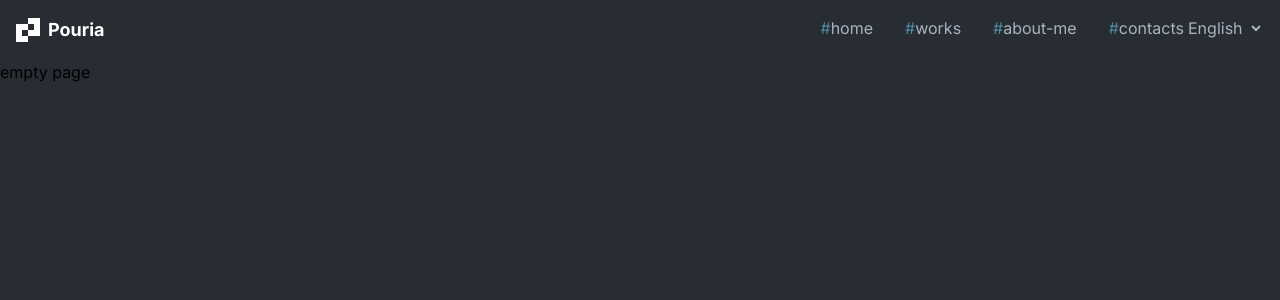
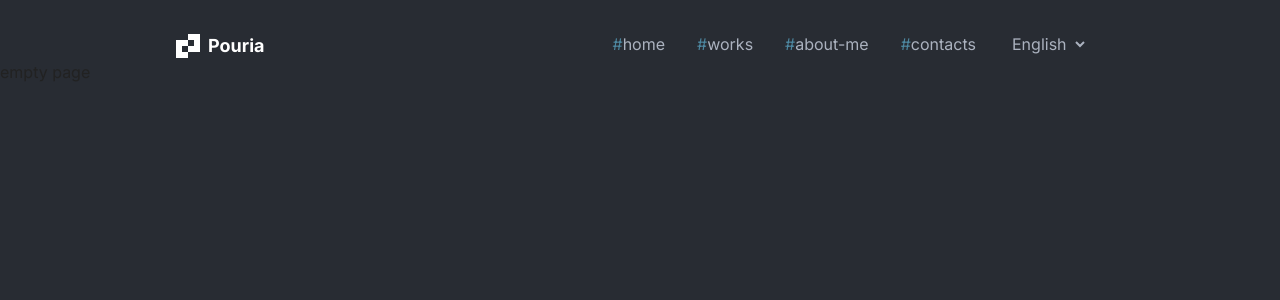
Before and after one commit to Pouria1378/pouria-blog, a Next.js app: page / in a window 1280 px wide. Shown: the top 300 px of the page. Built offline with nearby package versions, Linux system fonts and the light colour scheme; no server answers.

Commit message:
add js-cookie and save current language in it

```diff
--- a/app/globals.css
+++ b/app/globals.css
@@ -5,3 +5,390 @@
 body {
   background-color: #282C33;
 }
+
+/* reset css */
+html, body, div, span, applet, object, iframe,
+h1, h2, h3, h4, h5, h6, p, blockquote, pre,
+a, abbr, acronym, address, big, cite, code,
+del, dfn, em, img, ins, kbd, q, s, samp,
+small, strike, strong, sub, sup, tt, var,
+b, u, i, center,
+dl, dt, dd, ol, ul, li,
+fieldset, form, label, legend,
+table, caption, tbody, tfoot, thead, tr, th, td,
+article, aside, canvas, details, embed,
+figure, figcaption, footer, header, hgroup,
+menu, nav, output, ruby, section, summary,
+time, mark, audio, video {
+  margin: 0;
+  padding: 0;
+  border: 0;
+  font-size: 100%;
+  font: inherit;
+  vertical-align: baseline;
+}
+
+/* make sure to set some focus styles for accessibility */
+:focus {
+  outline: 0;
+}
+
+/* HTML5 display-role reset for older browsers */
+article, aside, details, figcaption, figure,
+footer, header, hgroup, menu, nav, section {
+  display: block;
+}
+
+body {
+  line-height: 1.5;
+}
+
+ol, ul {
+  list-style: none;
+}
+
+blockquote, q {
+  quotes: none;
+}
+
+blockquote:before, blockquote:after,
+q:before, q:after {
+  content: '';
+  content: none;
+}
+
+table {
+  border-collapse: collapse;
+  border-spacing: 0;
+}
+
+input[type=search]::-webkit-search-cancel-button,
+input[type=search]::-webkit-search-decoration,
+input[type=search]::-webkit-search-results-button,
+input[type=search]::-webkit-search-results-decoration {
+  -webkit-appearance: none;
+  -moz-appearance: none;
+}
+
+input[type=search] {
+  -webkit-appearance: none;
+  -moz-appearance: none;
+  -webkit-box-sizing: content-box;
+  -moz-box-sizing: content-box;
+  box-sizing: content-box;
+}
+
+textarea {
+  overflow: auto;
+  vertical-align: top;
+  resize: vertical;
+}
+
+/**
+ * Correct `inline-block` display not defined in IE 6/7/8/9 and Firefox 3.
+ */
+
+audio,
+canvas,
+video {
+  display: inline-block;
+  display: inline;
+  zoom: 1;
+  max-width: 100%;
+}
+
+/**
+ * Prevent modern browsers from displaying `audio` without controls.
+ * Remove excess height in iOS 5 devices.
+ */
+
+audio:not([controls]) {
+  display: none;
+  height: 0;
+}
+
+/**
+ * Address styling not present in IE 7/8/9, Firefox 3, and Safari 4.
+ * Known issue: no IE 6 support.
+ */
+
+[hidden] {
+  display: none;
+}
+
+/**
+ * 1. Correct text resizing oddly in IE 6/7 when body `font-size` is set using
+ *    `em` units.
+ * 2. Prevent iOS text size adjust after orientation change, without disabling
+ *    user zoom.
+ */
+
+html {
+  font-size: 100%;
+  /* 1 */
+  -webkit-text-size-adjust: 100%;
+  /* 2 */
+  -ms-text-size-adjust: 100%;
+  /* 2 */
+}
+
+/**
+ * Address `outline` inconsistency between Chrome and other browsers.
+ */
+
+a:focus {
+  outline: thin dotted;
+}
+
+/**
+ * Improve readability when focused and also mouse hovered in all browsers.
+ */
+
+a:active,
+a:hover {
+  outline: 0;
+}
+
+/**
+ * 1. Remove border when inside `a` element in IE 6/7/8/9 and Firefox 3.
+ * 2. Improve image quality when scaled in IE 7.
+ */
+
+img {
+  border: 0;
+  /* 1 */
+  -ms-interpolation-mode: bicubic;
+  /* 2 */
+}
+
+/**
+ * Address margin not present in IE 6/7/8/9, Safari 5, and Opera 11.
+ */
+
+figure {
+  margin: 0;
+}
+
+/**
+ * Correct margin displayed oddly in IE 6/7.
+ */
+
+form {
+  margin: 0;
+}
+
+/**
+ * Define consistent border, margin, and padding.
+ */
+
+fieldset {
+  border: 1px solid #c0c0c0;
+  margin: 0 2px;
+  padding: 0.35em 0.625em 0.75em;
+}
+
+/**
+ * 1. Correct color not being inherited in IE 6/7/8/9.
+ * 2. Correct text not wrapping in Firefox 3.
+ * 3. Correct alignment displayed oddly in IE 6/7.
+ */
+
+legend {
+  border: 0;
+  /* 1 */
+  padding: 0;
+  white-space: normal;
+  /* 2 */
+  margin-left: -7px;
+  /* 3 */
+}
+
+/**
+ * 1. Correct font size not being inherited in all browsers.
+ * 2. Address margins set differently in IE 6/7, Firefox 3+, Safari 5,
+ *    and Chrome.
+ * 3. Improve appearance and consistency in all browsers.
+ */
+
+button,
+input,
+select,
+textarea {
+  font-size: 100%;
+  /* 1 */
+  margin: 0;
+  /* 2 */
+  vertical-align: baseline;
+  /* 3 */
+  vertical-align: middle;
+  /* 3 */
+}
+
+/**
+ * Address Firefox 3+ setting `line-height` on `input` using `!important` in
+ * the UA stylesheet.
+ */
+
+button,
+input {
+  line-height: normal;
+}
+
+/**
+ * Address inconsistent `text-transform` inheritance for `button` and `select`.
+ * All other form control elements do not inherit `text-transform` values.
+ * Correct `button` style inheritance in Chrome, Safari 5+, and IE 6+.
+ * Correct `select` style inheritance in Firefox 4+ and Opera.
+ */
+
+button,
+select {
+  text-transform: none;
+}
+
+/**
+ * 1. Avoid the WebKit bug in Android 4.0.* where (2) destroys native `audio`
+ *    and `video` controls.
+ * 2. Correct inability to style clickable `input` types in iOS.
+ * 3. Improve usability and consistency of cursor style between image-type
+ *    `input` and others.
+ * 4. Remove inner spacing in IE 7 without affecting normal text inputs.
+ *    Known issue: inner spacing remains in IE 6.
+ */
+
+button,
+html input[type="button"],
+/* 1 */
+input[type="reset"],
+input[type="submit"] {
+  -webkit-appearance: button;
+  /* 2 */
+  cursor: pointer;
+  /* 3 */
+  overflow: visible;
+  /* 4 */
+}
+
+/**
+ * Re-set default cursor for disabled elements.
+ */
+
+button[disabled],
+html input[disabled] {
+  cursor: default;
+}
+
+/**
+ * 1. Address box sizing set to content-box in IE 8/9.
+ * 2. Remove excess padding in IE 8/9.
+ * 3. Remove excess padding in IE 7.
+ *    Known issue: excess padding remains in IE 6.
+ */
+
+input[type="checkbox"],
+input[type="radio"] {
+  box-sizing: border-box;
+  /* 1 */
+  padding: 0;
+  /* 2 */
+  height: 13px;
+  /* 3 */
+  width: 13px;
+  /* 3 */
+}
+
+/**
+ * 1. Address `appearance` set to `searchfield` in Safari 5 and Chrome.
+ * 2. Address `box-sizing` set to `border-box` in Safari 5 and Chrome
+ *    (include `-moz` to future-proof).
+ */
+
+input[type="search"] {
+  -webkit-appearance: textfield;
+  /* 1 */
+  -moz-box-sizing: content-box;
+  -webkit-box-sizing: content-box;
+  /* 2 */
+  box-sizing: content-box;
+}
+
+/**
+ * Remove inner padding and search cancel button in Safari 5 and Chrome
+ * on OS X.
+ */
+
+input[type="search"]::-webkit-search-cancel-button,
+input[type="search"]::-webkit-search-decoration {
+  -webkit-appearance: none;
+}
+
+/**
+ * Remove inner padding and border in Firefox 3+.
+ */
+
+button::-moz-focus-inner,
+input::-moz-focus-inner {
+  border: 0;
+  padding: 0;
+}
+
+/**
+ * 1. Remove default vertical scrollbar in IE 6/7/8/9.
+ * 2. Improve readability and alignment in all browsers.
+ */
+
+textarea {
+  overflow: auto;
+  /* 1 */
+  vertical-align: top;
+  /* 2 */
+}
+
+/**
+ * Remove most spacing between table cells.
+ */
+
+table {
+  border-collapse: collapse;
+  border-spacing: 0;
+}
+
+html,
+button,
+input,
+select,
+textarea {
+  color: #222;
+}
+
+
+::-moz-selection {
+  background: #b3d4fc;
+  text-shadow: none;
+}
+
+::selection {
+  background: #b3d4fc;
+  text-shadow: none;
+}
+
+img {
+  vertical-align: middle;
+}
+
+fieldset {
+  border: 0;
+  margin: 0;
+  padding: 0;
+}
+
+textarea {
+  resize: vertical;
+}
+
+.chromeframe {
+  margin: 0.2em 0;
+  background: #ccc;
+  color: #000;
+  padding: 0.2em 0;
+}
--- a/app/layout.tsx
+++ b/app/layout.tsx
@@ -2,6 +2,7 @@
 import { Inter } from "next/font/google";
 import "./globals.css";
 import Header from "@/components/header";
+import { cookies } from "next/headers";
 
 const inter = Inter({ subsets: ["latin"] });
 
@@ -16,7 +17,9 @@
   children: React.ReactNode;
 }) {
   return (
-    <html>
+    <html
+      dir={cookies().get("currentLanguage")?.value === "fa" ? "rtl" : "ltr"}
+    >
       <body className={inter.className}>
         <Header />
         {children}
--- a/components/header/index.tsx
+++ b/components/header/index.tsx
@@ -3,7 +3,8 @@
 import Link from "next/link";
 import React, { ChangeEventHandler, useEffect, useState } from "react";
 import useTranslate from "@/hooks/useTranslate";
-import i18n from "i18next";
+import { Languages } from "@/types/globals";
+import Cookies from "@/services/cookies";
 
 const Header = () => {
   const { t, changeLanguage, currentLanguage } = useTranslate();
@@ -28,21 +29,21 @@
     },
   ];
 
+  const toggleMenu = () => setisShowMobileHeader((prev) => !prev);
+
+  const changeLng: ChangeEventHandler<HTMLSelectElement> = (event) => {
+    changeLanguage(event.target.value as Languages);
+  };
+
   useEffect(() => {
-    i18n.changeLanguage("en");
-    console.log("currentLanguage", currentLanguage());
+    console.log(
+      'Cookies.get("currentLanguage") as Languages',
+      Cookies.get("currentLanguage") as Languages
+    );
   }, []);
 
-  const toggleMenu = () => setisShowMobileHeader((prev) => !prev);
-
-  const changeLang: ChangeEventHandler<HTMLSelectElement> = (event) => {
-    // changeLanguage(event.target.value);
-    i18n.changeLanguage(event.target.value);
-    console.log("event", event.target.value);
-  };
-
   return (
-    <header className="bg-transparent p-4 md:flex md:flex-row md:justify-between">
+    <header className="container bg-transparent pt-8 px-44 md:flex md:flex-row md:justify-between">
       <div className="container mx-auto flex justify-between items-center z-40">
         <div className="flex flex-row">
           <Image
@@ -88,17 +89,18 @@
             <Link
               key={text}
               href={to}
-              className="mb-8 md:mb-auto md:ml-8 whitespace-nowrap w-auto text-3xl md:text-base text-thirdinary"
+              className="mb-8 md:mb-auto md:mr-4 md:ml-4 whitespace-nowrap w-auto text-3xl md:text-base text-thirdinary"
             >
               <span className="text-primary">#</span>
               {text}
             </Link>
           ))}
           <select
-            className="w-20 bg-transparent text-thirdinary focus:border-none focus:outline-none"
+            className="w-20 md:mr-4 md:ml-4 bg-transparent text-thirdinary focus:border-none focus:outline-none"
             name="languages"
             id="languages"
-            onChange={changeLang}
+            onChange={changeLng}
+            value={Cookies.get("currentLanguage") as Languages}
           >
             <option className="text-secondary" value="en">
               English
--- a/hooks/useTranslate/i18n.ts
+++ b/hooks/useTranslate/i18n.ts
@@ -5,7 +5,7 @@
 
 i18n.use(initReactI18next).init({
   lng: "en",
-  debug: true,
+  // debug: true,
   resources: {
     fa: {
       translation: fa,
--- a/hooks/useTranslate/index.ts
+++ b/hooks/useTranslate/index.ts
@@ -1,15 +1,25 @@
+"use client";
 import { useTranslation } from "react-i18next";
 import i18n from "./i18n";
+import { useEffect } from "react";
+import { Languages } from "@/types/globals";
+import Cookies from "@/services/cookies";
 
 const useTranslate = () => {
   const { t, ready } = useTranslation();
 
-  const changeLanguage = (language: string) => {
+  useEffect(() => {
+    changeLanguage((Cookies.get("currentLanguage") as Languages) || "en");
+  }, []);
+
+  const changeLanguage = (language: Languages) => {
+    Cookies.set("currentLanguage", language || "en");
     i18n.changeLanguage(language);
+    document.documentElement.dir = language === "fa" ? "rtl" : "ltr";
   };
 
   const currentLanguage = () => {
-    // return i18nInstance.language;
+    return Cookies.get("currentLanguage");
   };
 
   return {
--- a/package.json
+++ b/package.json
@@ -10,12 +10,14 @@
     "extract:translations": "i18next-scanner"
   },
   "dependencies": {
+    "js-cookie": "^3.0.5",
     "next": "14.0.4",
     "react": "^18",
     "react-dom": "^18",
     "react-i18next": "^14.0.0"
   },
   "devDependencies": {
+    "@types/js-cookie": "^3.0.6",
     "@types/node": "^20",
     "@types/react": "^18",
     "@types/react-dom": "^18",
--- /dev/null
+++ b/services/cookies.ts
@@ -0,0 +1,18 @@
+import JsCookies from "js-cookie";
+
+const Cookies = (() => {
+  const get = (name: string | null) => {
+    return name ? JsCookies.get(name) : JsCookies.get();
+  };
+
+  const set = (name: string, value: string) => {
+    JsCookies.set(name, value);
+  };
+
+  return {
+    get,
+    set,
+  };
+})();
+
+export default Cookies;
--- /dev/null
+++ b/types/globals.d.ts
@@ -0,0 +1 @@
+export type Languages = "en" | "fa" | undefined;
```
Also changed, not shown: 1 other file (tests, documents, lock files or other folders).
